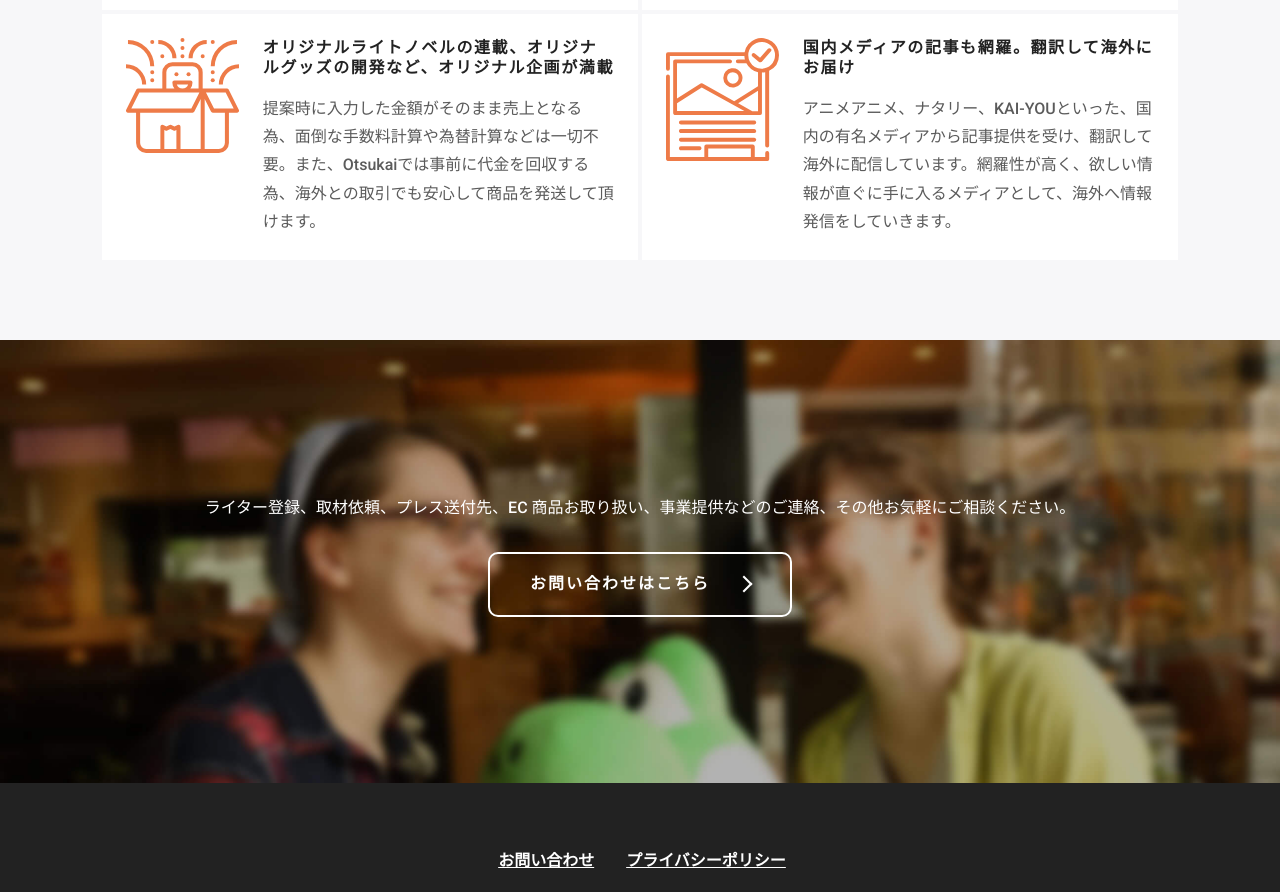
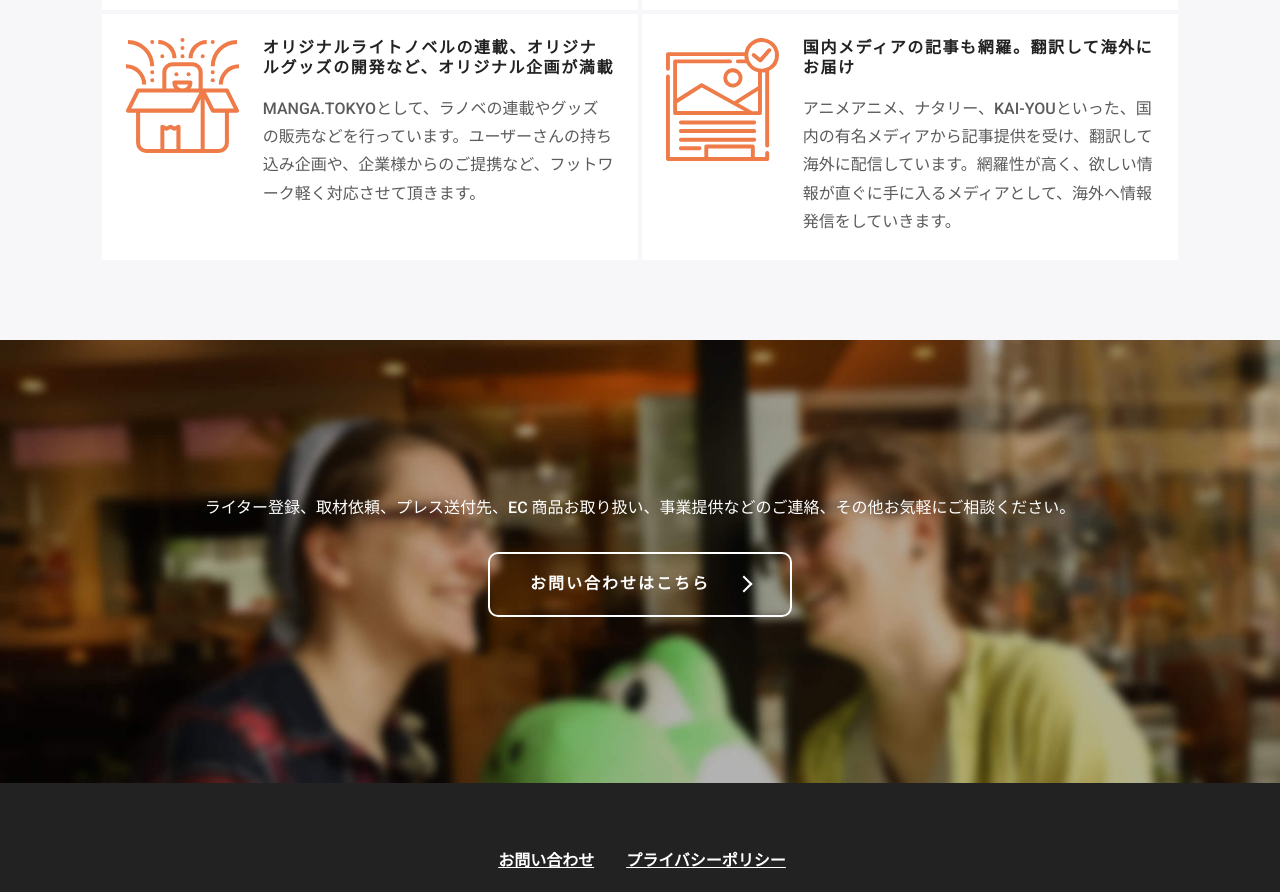
Before and after one commit to Otsukai-Inc/company, a plain HTML site: page products.html in a window 1280 px wide. Shown: the part 3427-4319 px from the top of the page. Drawn offline with nearby package versions, Linux system fonts and the light colour scheme.

Commit message:
テキスト修正

```diff
--- a/products.html
+++ b/products.html
@@ -226,7 +226,7 @@
                                                         </figure>
                                                         <div class="productsBox-feature-desc">
                                                             <h6>オリジナルライトノベルの連載、オリジナルグッズの開発など、オリジナル企画が満載</h6>
-                                                            <p>提案時に入力した金額がそのまま売上となる為、面倒な手数料計算や為替計算などは一切不要。また、Otsukaiでは事前に代金を回収する為、海外との取引でも安心して商品を発送して頂けます。</p>
+                                                            <p>MANGA.TOKYOとして、ラノベの連載やグッズの販売などを行っています。ユーザーさんの持ち込み企画や、企業様からのご提携など、フットワーク軽く対応させて頂きます。</p>
                                                         </div>
                                                     </div>
                                                 </li>
```
